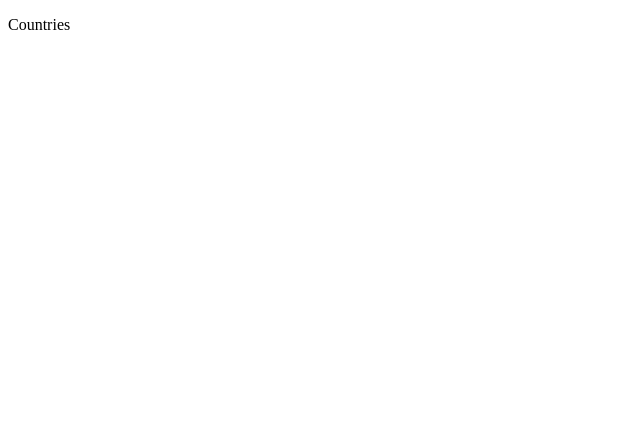
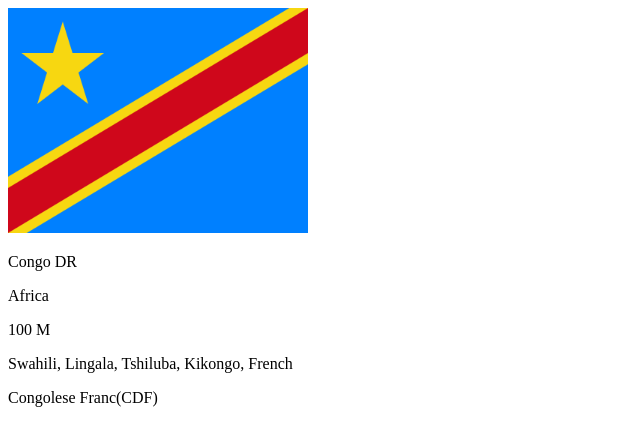
Before and after one commit to pbokolo/Countries, a React (Create React App) app: page / in a window 1280 px wide. Shown: the top 446 px of the page, without its empty margins (0-640 px from the left). Built offline with nearby package versions, Linux system fonts and the light colour scheme.

Commit message:
Setting up the country component with dummy data(congo democratic)

```diff
--- a/src/index.js
+++ b/src/index.js
@@ -1,6 +1,6 @@
 import React from 'react';
 import ReactDOM from 'react-dom/client';
-import App from './App';
+import App from './ui/components/App';
 
 const root = ReactDOM.createRoot(document.getElementById('root'));
 root.render(
--- a/src/App.js
+++ b/src/ui/components/App.js
@@ -1,8 +1,9 @@
-
+import Country from "./Country";
+import "../style/style.css";
 function App() {
   return (
     <div className="app">
-      <p>Countries</p>
+      <Country/>
     </div>
   );
 }
--- /dev/null
+++ b/src/ui/components/Country.js
@@ -0,0 +1,13 @@
+import React from "react";
+import flag from "../../assets/drc.png"
+
+export default function Country(){
+    return <div className="country">
+        <img src={flag} alt="Country flag" className="country__flag"/>
+        <p className="country__name">Congo DR</p>
+        <p className="country__name">Africa</p>
+        <p className="country__name">100 M</p>
+        <p className="country__name">Swahili, Lingala, Tshiluba, Kikongo, French</p>
+        <p className="country__name">Congolese Franc(CDF)</p>
+        </div>
+}
--- /dev/null
+++ b/src/ui/style/style.css
@@ -0,0 +1,11 @@
+.app{display: flex;
+flex-direction: row;}
+
+.country{
+    width: 300px;
+}
+
+.country__flag{
+    display: inline-block;
+    width: 300px;
+}
```
Also changed, not shown: src/assets/drc.png (added), src/assets/drc.svg (added).
